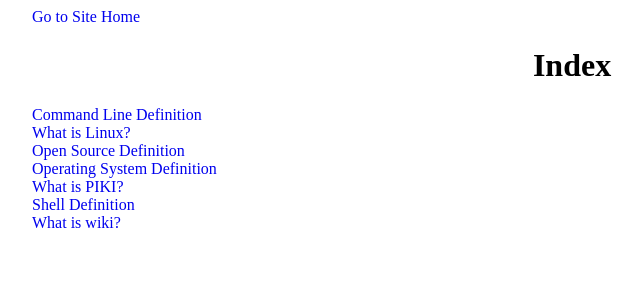
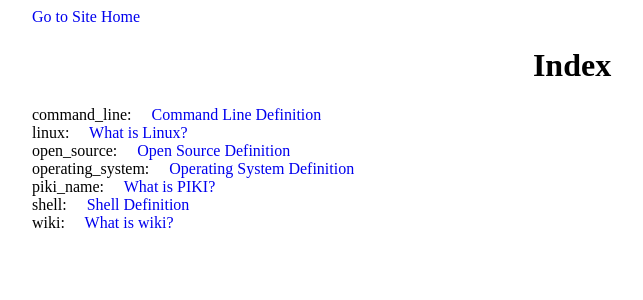
Before and after one commit to happypeter/piki, a Jekyll site: the page pages/index.html, which Jekyll copies as it is, in a window 1280 px wide. Shown: the top 300 px of the page, without its empty margins (68-711 px from the left). Built offline with Jekyll 4.4.1, drawn with Linux system fonts in a browser that asks for light colours; Markdown is read by kramdown in place of the engine named in the settings; part of the change alters nothing that is shown.

Commit message:
tweak a bit

```diff
--- a/pages/index.html
+++ b/pages/index.html
@@ -9,31 +9,31 @@
 <br><center><h1>Index</h1></center>
 
 
-<a href="command_line
-.html">
+command_line:&nbsp;&nbsp;&nbsp;&nbsp;
+<a href="command_line.html">
 Command Line Definition</a>
 <br>
-<a href="linux
-.html">
+linux:&nbsp;&nbsp;&nbsp;&nbsp;
+<a href="linux.html">
 What is Linux?</a>
 <br>
-<a href="open_source
-.html">
+open_source:&nbsp;&nbsp;&nbsp;&nbsp;
+<a href="open_source.html">
 Open Source Definition</a>
 <br>
-<a href="operating_system
-.html">
+operating_system:&nbsp;&nbsp;&nbsp;&nbsp;
+<a href="operating_system.html">
 Operating System Definition</a>
 <br>
-<a href="piki_name
-.html">
+piki_name:&nbsp;&nbsp;&nbsp;&nbsp;
+<a href="piki_name.html">
 What is PIKI?</a>
 <br>
-<a href="shell
-.html">
+shell:&nbsp;&nbsp;&nbsp;&nbsp;
+<a href="shell.html">
 Shell Definition</a>
 <br>
-<a href="wiki
-.html">
+wiki:&nbsp;&nbsp;&nbsp;&nbsp;
+<a href="wiki.html">
 What is wiki?</a>
 <br>
```
Also changed, not shown: 1 other file.
